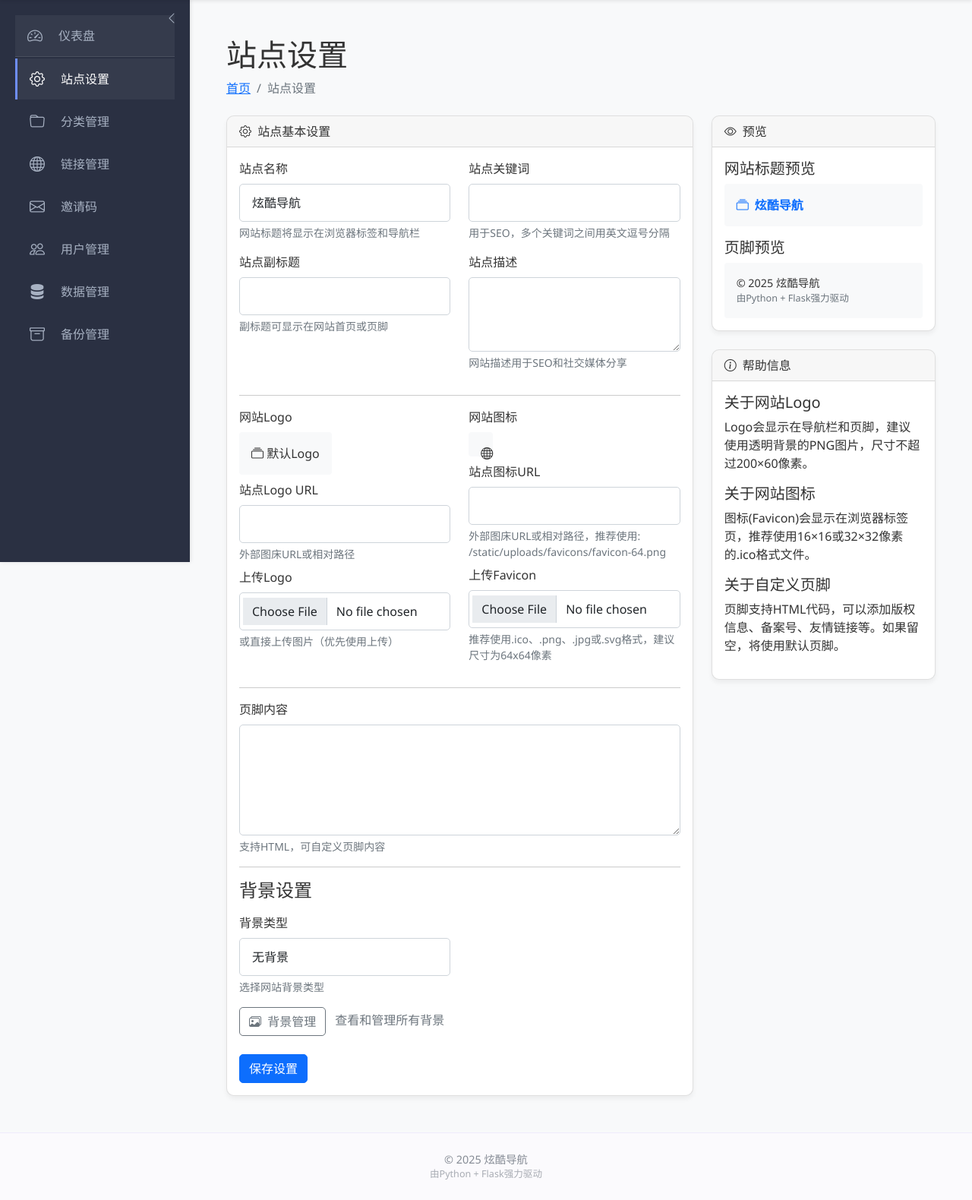
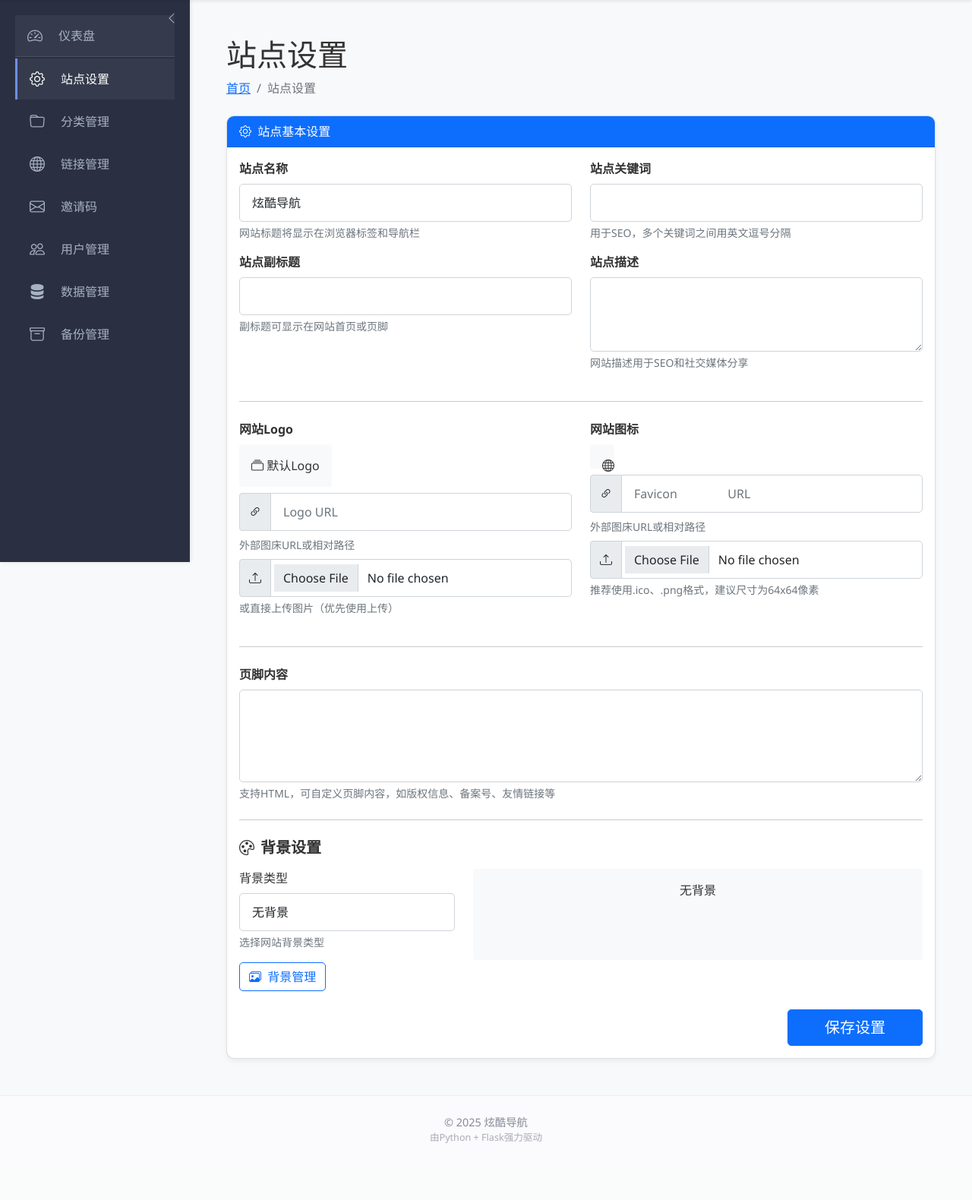
Before and after one commit to xingxinag/book-nav0, a Flask app: page /admin/site-settings in a window 1280 px wide. Shown: the part 60-1640 px from the top of the page at 76% size. After the commit the page ends 1565 px from the top, so only its background shows below. Run offline with Flask 2, Linux system fonts and the light colour scheme; a user stored in the database is signed in; data comes from the database, SQL or seed files in the repository; some libraries are stand-ins or nearby versions.

Commit message:
站点设置布局修改

```diff
--- a/app/templates/admin/site_settings.html
+++ b/app/templates/admin/site_settings.html
@@ -1,17 +1,19 @@
 {% extends "admin/base.html" %} {% block admin_content %}
 <div class="container-fluid px-4">
+  <div class="d-flex justify-content-between align-items-center mb-3">
+    <div>
       <h1 class="mt-4">站点设置</h1>
-  <ol class="breadcrumb mb-4">
+      <ol class="breadcrumb mb-2">
         <li class="breadcrumb-item">
           <a href="{{ url_for('admin.index') }}">首页</a>
         </li>
         <li class="breadcrumb-item active">站点设置</li>
       </ol>
+    </div>
+  </div>
 
-  <div class="row">
-    <div class="col-lg-8">
   <div class="card mb-4">
-        <div class="card-header">
+    <div class="card-header bg-primary text-white">
       <i class="bi bi-gear me-1"></i>
       站点基本设置
     </div>
@@ -19,22 +21,19 @@
       <form method="post" enctype="multipart/form-data">
         {{ form.hidden_tag() }}
 
-            <div class="row mb-3">
+        <div class="row mb-4">
           <div class="col-md-6">
             <div class="mb-3">
-                  {{ form.site_name.label(class="form-label") }} {{
+              {{ form.site_name.label(class="form-label fw-bold") }} {{
               form.site_name(class="form-control") }} {% if
-                  form.site_name.errors %} {% for error in form.site_name.errors
-                  %}
+              form.site_name.errors %} {% for error in form.site_name.errors %}
               <div class="text-danger">{{ error }}</div>
               {% endfor %} {% endif %}
-                  <div class="form-text">
-                    网站标题将显示在浏览器标签和导航栏
-                  </div>
+              <div class="form-text">网站标题将显示在浏览器标签和导航栏</div>
             </div>
 
             <div class="mb-3">
-                  {{ form.site_subtitle.label(class="form-label") }} {{
+              {{ form.site_subtitle.label(class="form-label fw-bold") }} {{
               form.site_subtitle(class="form-control") }}
               <div class="form-text">副标题可显示在网站首页或页脚</div>
             </div>
@@ -42,27 +41,25 @@
 
           <div class="col-md-6">
             <div class="mb-3">
-                  {{ form.site_keywords.label(class="form-label") }} {{
+              {{ form.site_keywords.label(class="form-label fw-bold") }} {{
               form.site_keywords(class="form-control") }}
-                  <div class="form-text">
-                    用于SEO，多个关键词之间用英文逗号分隔
-                  </div>
+              <div class="form-text">用于SEO，多个关键词之间用英文逗号分隔</div>
             </div>
 
             <div class="mb-3">
-                  {{ form.site_description.label(class="form-label") }} {{
+              {{ form.site_description.label(class="form-label fw-bold") }} {{
               form.site_description(class="form-control", rows=3) }}
               <div class="form-text">网站描述用于SEO和社交媒体分享</div>
             </div>
           </div>
         </div>
 
-            <hr />
+        <hr class="my-4" />
 
-            <div class="row mb-3">
+        <div class="row mb-4">
           <div class="col-md-6">
             <div class="mb-3">
-                  <label class="form-label">网站Logo</label>
+              <label class="form-label fw-bold">网站Logo</label>
               <div class="d-flex align-items-center mb-2">
                 <div class="site-logo-preview me-3">
                   {% if settings.site_logo %}
@@ -78,22 +75,27 @@
                   {% endif %}
                 </div>
               </div>
-                  <div class="mb-2">
-                    {{ form.site_logo.label(class="form-label") }} {{
-                    form.site_logo(class="form-control") }}
-                    <div class="form-text">外部图床URL或相对路径</div>
+              <div class="input-group mb-2">
+                <span class="input-group-text"
+                  ><i class="bi bi-link-45deg"></i
+                ></span>
+                {{ form.site_logo(class="form-control", placeholder="Logo URL")
+                }}
               </div>
-                  <div>
-                    {{ form.logo_file.label(class="form-label") }} {{
-                    form.logo_file(class="form-control") }}
+              <div class="form-text mb-2">外部图床URL或相对路径</div>
+              <div class="input-group">
+                <span class="input-group-text"
+                  ><i class="bi bi-upload"></i
+                ></span>
+                {{ form.logo_file(class="form-control") }}
+              </div>
               <div class="form-text">或直接上传图片（优先使用上传）</div>
-                  </div>
             </div>
           </div>
 
           <div class="col-md-6">
             <div class="mb-3">
-                  <label class="form-label">网站图标</label>
+              <label class="form-label fw-bold">网站图标</label>
               <div class="d-flex align-items-center mb-2">
                 <div class="favicon-preview me-3">
                   {% if settings.site_favicon %}
@@ -112,45 +114,65 @@
                   {% endif %}
                 </div>
               </div>
-                  <div class="mb-2">
-                    {{ form.site_favicon.label(class="form-label") }} {{
-                    form.site_favicon(class="form-control") }}
+              <div class="input-group mb-2">
+                <span class="input-group-text"
+                  ><i class="bi bi-link-45deg"></i
+                ></span>
+                {{ form.site_favicon(class="form-control", placeholder="Favicon
+                URL") }}
+              </div>
+              <div class="form-text mb-2">外部图床URL或相对路径</div>
+              <div class="input-group">
+                <span class="input-group-text"
+                  ><i class="bi bi-upload"></i
+                ></span>
+                {{ form.favicon_file(class="form-control") }}
+              </div>
               <div class="form-text">
-                      外部图床URL或相对路径，推荐使用:
-                      /static/uploads/favicons/favicon-64.png
-                    </div>
-                  </div>
-                  <div>
-                    {{ form.favicon_file.label(class="form-label") }} {{
-                    form.favicon_file(class="form-control") }}
-                    <div class="form-text">
-                      推荐使用.ico、.png、.jpg或.svg格式，建议尺寸为64x64像素
-                    </div>
+                推荐使用.ico、.png格式，建议尺寸为64x64像素
               </div>
             </div>
           </div>
         </div>
 
-            <hr />
+        <hr class="my-4" />
 
-            <div class="mb-3">
-              {{ form.footer_content.label(class="form-label") }} {{
-              form.footer_content(class="form-control", rows=5) }}
-              <div class="form-text">支持HTML，可自定义页脚内容</div>
+        <div class="mb-4">
+          <label class="form-label fw-bold"
+            >{{ form.footer_content.label }}</label
+          >
+          {{ form.footer_content(class="form-control", rows=4) }}
+          <div class="form-text">
+            支持HTML，可自定义页脚内容，如版权信息、备案号、友情链接等
+          </div>
         </div>
 
-            <hr />
+        <hr class="my-4" />
 
         <!-- 背景设置部分 -->
+        <div class="mb-4">
+          <h5 class="mb-3 fw-bold">
+            <i class="bi bi-palette me-2"></i>背景设置
+          </h5>
+          <div class="row">
+            <div class="col-md-4">
               <div class="mb-3">
-              <h4 class="mb-3">背景设置</h4>
-              <div class="row">
-                <div class="col-md-6">
                 {{ form.background_type.label(class="form-label") }} {{
                 form.background_type(class="form-control") }}
                 <div class="form-text">选择网站背景类型</div>
               </div>
-                <div class="col-md-6 bg-url-container" id="bgUrlContainer">
+              <div class="mt-3">
+                <a
+                  href="{{ url_for('admin.wallpaper') }}"
+                  class="btn btn-outline-primary"
+                >
+                  <i class="bi bi-images me-1"></i> 背景管理
+                </a>
+              </div>
+            </div>
+            <div class="col-md-8">
+              <div class="bg-url-container" id="bgUrlContainer">
+                <div class="mb-3">
                   {{ form.background_url.label(class="form-label") }} {{
                   form.background_url(class="form-control") }}
                   <div class="form-text bg-url-help" id="bgUrlHelp">
@@ -160,102 +182,30 @@
               </div>
 
               <div
-                class="mt-3 bg-upload-container"
+                class="bg-upload-container mb-3"
                 id="bgUploadContainer"
                 style="display: none"
               >
-                <div class="mb-2">
                 {{ form.background_file.label(class="form-label") }} {{
                 form.background_file(class="form-control") }}
                 <div class="form-text">上传背景图片（优先使用上传）</div>
               </div>
-                <div class="bg-preview mt-2">
-                  <div id="bgPreview" class="p-3 bg-light rounded text-center">
+
+              <div
+                class="bg-preview p-3 bg-light rounded text-center"
+                id="bgPreview"
+                style="height: 120px"
+              >
                 <p class="mb-0">背景预览</p>
               </div>
             </div>
           </div>
-
-              <div class="mt-3">
-                <a
-                  href="{{ url_for('admin.wallpaper') }}"
-                  class="btn btn-outline-secondary"
-                >
-                  <i class="bi bi-images me-1"></i> 背景管理
-                </a>
-                <span class="text-muted ms-2">查看和管理所有背景</span>
-              </div>
         </div>
 
-            <div class="mt-4">
-              {{ form.submit_btn(class="btn btn-primary") }}
+        <div class="mt-4 text-end">
+          {{ form.submit_btn(class="btn btn-primary btn-lg px-5") }}
         </div>
       </form>
-        </div>
-      </div>
-    </div>
-
-    <div class="col-lg-4">
-      <div class="card mb-4">
-        <div class="card-header">
-          <i class="bi bi-eye me-1"></i>
-          预览
-        </div>
-        <div class="card-body">
-          <h5>网站标题预览</h5>
-          <div class="navbar-preview p-3 mb-3 bg-light rounded">
-            <a
-              class="navbar-logo d-flex align-items-center text-decoration-none"
-            >
-              {% if settings.site_logo %}
-              <img
-                src="{{ settings.site_logo }}"
-                alt="网站Logo"
-                style="max-height: 30px; margin-right: 10px"
-              />
-              {% else %}
-              <i class="bi bi-collection me-2"></i>
-              {% endif %}
-              <span class="fw-bold">{{ settings.site_name }}</span>
-            </a>
-          </div>
-
-          <h5>页脚预览</h5>
-          <div
-            class="footer-preview p-3 bg-light rounded"
-            style="font-size: 0.9rem"
-          >
-            {% if settings.footer_content %} {{ settings.footer_content|safe }}
-            {% else %}
-            <p class="mb-0">© {{ now.year }} {{ settings.site_name }}</p>
-            <p class="mb-0 small text-muted">由Python + Flask强力驱动</p>
-            {% endif %}
-          </div>
-        </div>
-      </div>
-
-      <div class="card mb-4">
-        <div class="card-header">
-          <i class="bi bi-info-circle me-1"></i>
-          帮助信息
-        </div>
-        <div class="card-body">
-          <h5>关于网站Logo</h5>
-          <p>
-            Logo会显示在导航栏和页脚，建议使用透明背景的PNG图片，尺寸不超过200×60像素。
-          </p>
-
-          <h5>关于网站图标</h5>
-          <p>
-            图标(Favicon)会显示在浏览器标签页，推荐使用16×16或32×32像素的.ico格式文件。
-          </p>
-
-          <h5>关于自定义页脚</h5>
-          <p>
-            页脚支持HTML代码，可以添加版权信息、备案号、友情链接等。如果留空，将使用默认页脚。
-          </p>
-        </div>
-      </div>
     </div>
   </div>
 </div>
@@ -277,26 +227,6 @@
     const bgUploadContainer = document.getElementById("bgUploadContainer");
     const bgUrlHelp = document.getElementById("bgUrlHelp");
     const bgPreview = document.getElementById("bgPreview");
-
-    // 更新网站标题预览
-    function updateNavbarPreview() {
-      const logoPreview = document.querySelector(
-        ".navbar-preview .navbar-logo"
-      );
-      const nameSpan = logoPreview.querySelector("span");
-
-      // 更新标题文字
-      if (siteNameInput.value) {
-        nameSpan.textContent = siteNameInput.value;
-      } else {
-        nameSpan.textContent = "炫酷导航";
-      }
-    }
-
-    // 监听标题变化
-    if (siteNameInput) {
-      siteNameInput.addEventListener("input", updateNavbarPreview);
-    }
 
     // 图片预览功能
     function handleFilePreview(fileInput, urlInput, previewContainer) {
```
Lines whose indentation alone changed are shown as unchanged.
